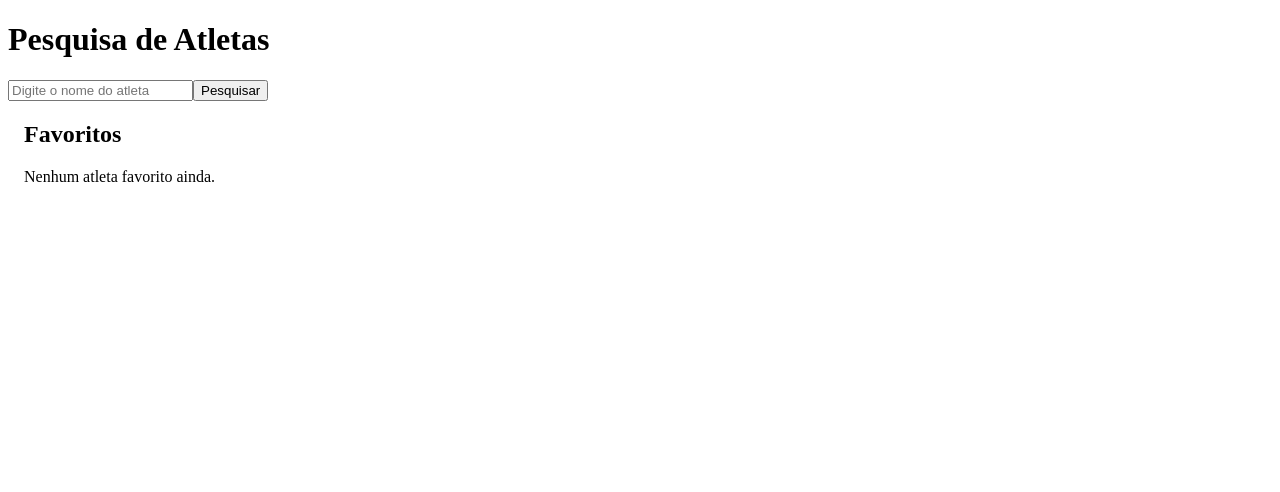
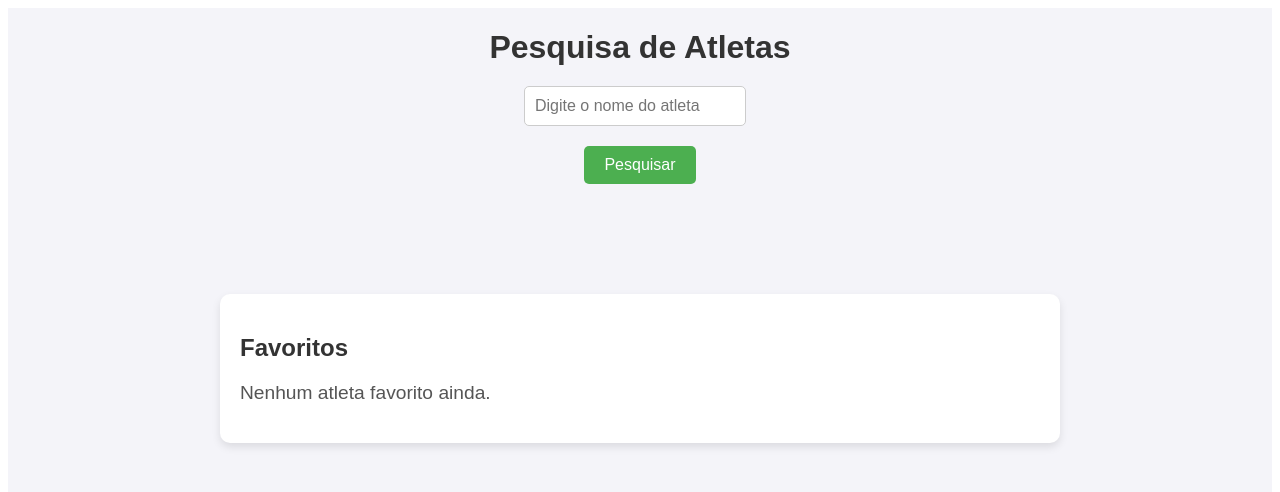
Before and after one commit to Kasaoli/Project-WEB1, a React (Vite) app: page / in a window 1280 px wide. Shown: the top 492 px of the page. Built offline with nearby package versions, Linux system fonts and the light colour scheme.

Commit message:
Modificar tabelas de estilos

```diff
--- a/src/App.jsx
+++ b/src/App.jsx
@@ -2,6 +2,7 @@ import { useState } from 'react'
 import { buscarAtletas } from "./api/esportesAPI";
 import CardAtleta from "./componentes/CardAtleta";
 import PainelFavoritos from "./componentes/PainelFavoritos";
+import "./estilos/App.css";
 
 const App = () => {
   const [nome, setNome] = useState("");
--- a/src/componentes/PainelFavoritos.jsx
+++ b/src/componentes/PainelFavoritos.jsx
@@ -8,13 +8,15 @@ const PainelFavoritos = ({ favoritos }) => {
             {favoritos.length === 0 ? (
                 <p>Nenhum atleta favorito ainda.</p>
             ) : (
-                favoritos.map((atleta) => (
-                    <div key={atleta.idPlayer} className="favorito-card">
-                        <img src={atleta.strThumb || "https://via.placeholder.com/150"} alt={atleta.strPlayer} />
-                        <h3>{atleta.strPlayer}</h3>
-                        <p>{atleta.strTeam}</p>
-                    </div>
-                ))
+                <div className="favoritos-container">
+                    {favoritos.map((atleta) => (
+                        <div key={atleta.idPlayer} className="favorito-card">
+                            <img src={atleta.strThumb || "https://via.placeholder.com/150"} alt={atleta.strPlayer} />
+                            <h3>{atleta.strPlayer}</h3>
+                            <p>{atleta.strTeam}</p>
+                        </div>
+                    ))}
+                </div>
             )}
         </div>
     );
--- /dev/null
+++ b/src/estilos/App.css
@@ -0,0 +1,52 @@
+.App {
+    font-family: Arial, sans-serif;
+    margin: 0;
+    padding: 0;
+    display: flex;
+    flex-direction: column;
+    align-items: center;
+    justify-content: flex-start;
+    min-height: 100vh;
+    background-color: #f4f4f9;
+  }
+
+  .App h1 {
+    font-size: 2rem;
+    margin-bottom: 20px;
+    color: #333;
+  }
+
+  .App input {
+    padding: 10px;
+    margin-right: 10px;
+    font-size: 1rem;
+    border: 1px solid #ccc;
+    border-radius: 5px;
+    width: 200px;
+    margin-bottom: 20px;
+  }
+
+  .App button {
+    padding: 10px 20px;
+    background-color: #4CAF50;
+    color: white;
+    border: none;
+    border-radius: 5px;
+    font-size: 1rem;
+    cursor: pointer;
+    margin-bottom: 30px;
+  }
+
+  .App button:hover {
+    background-color: #45a049;
+  }
+
+  .App .resultados {
+    display: flex;
+    flex-wrap: wrap;
+    justify-content: center;
+    margin-top: 30px;
+    gap: 20px;
+    width: 100%;
+    max-width: 1200px;
+  }
--- a/src/estilos/CardAtleta.css
+++ b/src/estilos/CardAtleta.css
@@ -4,11 +4,17 @@
   text-align: center;
   margin: 8px;
   border-radius: 8px;
+  background-color: #fff;
+  box-shadow: 0 2px 4px rgba(0, 0, 0, 0.1);
+  transition: transform 0.3s;
 }
+
 .card-atleta img {
   max-width: 100%;
   border-radius: 4px;
+  margin-bottom: 10px;
 }
+
 .card-atleta button {
   background-color: #007bff;
   color: white;
@@ -17,3 +23,7 @@
   cursor: pointer;
   border-radius: 4px;
 }
+
+.card-atleta button:hover {
+  background-color: #0056b3;
+}
--- a/src/estilos/PainelFavoritos.css
+++ b/src/estilos/PainelFavoritos.css
@@ -1,17 +1,55 @@
-.painel-favoritos {
-    margin: 16px;
-  }
-  .favorito-card {
-    display: flex;
-    align-items: center;
-    margin-bottom: 8px;
-  }
-  .favorito-card img {
-    width: 50px;
-    margin-right: 8px;
-    border-radius: 4px;
-  }
+.favorito-card {
+  border: 1px solid #ccc;
+  padding: 15px;
+  border-radius: 8px;
+  text-align: center;
+  background-color: #fff;
+  width: 250px;
+  margin: 10px;
+}
+
+.favorito-card img {
+  width: 100px;
+  height: 100px;
+  object-fit: cover;
+  border-radius: 50%;
+  margin-bottom: 10px;
+}
 
 .favorito-card h3 {
-  margin-right: 8px;
+  margin-bottom: 10px;
+  font-size: 1.1rem;
+  color: #333;
 }
+
+.favorito-card p {
+  color: #777;
+  font-size: 0.9rem;
+}
+
+.painel-favoritos {
+  margin-top: 50px;
+  padding: 20px;
+  background-color: #fff;
+  border-radius: 10px;
+  box-shadow: 0 4px 8px rgba(0, 0, 0, 0.1);
+  width: 100%;
+  max-width: 800px;
+}
+
+.painel-favoritos h2 {
+  margin-bottom: 15px;
+  font-size: 1.5rem;
+  color: #333;
+}
+
+.painel-favoritos p {
+  font-size: 1.2rem;
+  color: #555;
+}
+.painel-favoritos .favoritos-container {
+  display: flex;
+  flex-wrap: wrap;
+  gap: 20px;
+  justify-content: center;
+}
```
Lines whose indentation alone changed are shown as unchanged.
